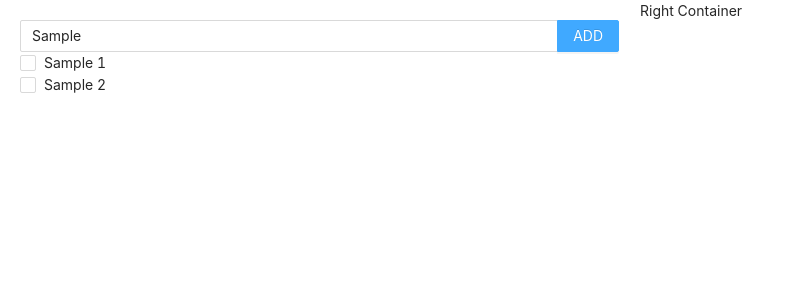
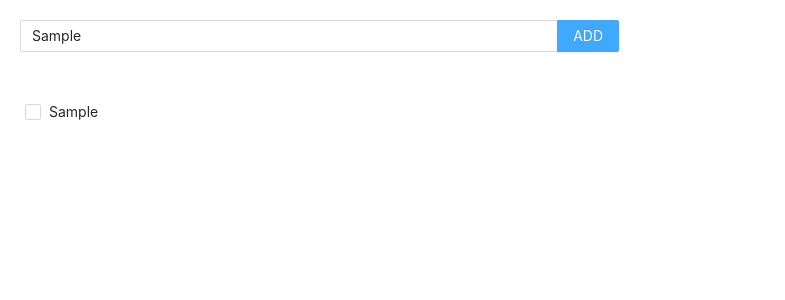
Before and after one commit to mun-sathish/besant-reactjs-tutorial, a React (Create React App) app: page / in a window 1280 px wide. Both pictures are taken after typing "Sample" into the empty fields and a click on the button "ADD". Shown: the top 300 px of the page, without its empty margins (0-785 px from the left). Built offline with nearby package versions, Linux system fonts and the light colour scheme.

Commit message:
Todo App Completed

```diff
--- a/src/todo-app/src/components/list-pending-todos/index.js
+++ b/src/todo-app/src/components/list-pending-todos/index.js
@@ -1,35 +1,25 @@
 import React, { Component } from 'react';
 import { Checkbox } from 'antd';
 
-const testData = [
-    {
-        id: 123,
-        text: "Sample 1",
-        isTaskCompleted: false
-    },
-    {
-        id: 436,
-        text: "Sample 2",
-        isTaskCompleted: false
-    },
-    {
-        id: 456894,
-        text: "Sample 3",
-        isTaskCompleted: true
-    }
-]
-
 export default class ListPendingTodos extends Component {
     render() {
-        // const todos = this.props.todos.filter(item => item.isTaskCompleted === false);
-        const todos = testData.filter(item => item.isTaskCompleted === false);
+        const todos = this.props.todos.filter(item => this.props.isViewOnly ? item.isTaskCompleted === true : item.isTaskCompleted === false);
 
         const PendingList = todos.map(item => {
-            return (
-                <div>
-                    <Checkbox key={item.id} onChange={(e) => this.props.completeTask(item.id)}>{item.text}</Checkbox>
-                </div>
-            );
+            if (this.props.isViewOnly) {
+                return (
+                    <div>
+                        <Checkbox disabled defaultChecked style={{ margin: '5px', textDecoration: 'line-through' }} key={item.id}>{item.text}</Checkbox>
+                    </div>
+                );
+            } else {
+                return (
+                    <div>
+                        <Checkbox style={{ margin: '5px' }} key={item.id} onChange={(e) => this.props.completeTask(item.id)}>{item.text}</Checkbox>
+                    </div>
+                );
+            }
+
         })
 
         return <div>
--- a/src/todo-app/src/containers/LeftContainer.js
+++ b/src/todo-app/src/containers/LeftContainer.js
@@ -9,9 +9,9 @@ export default class LeftContainer extends Component {
                 <Input.Search
                     placeholder="Add Todo Item"
                     enterButton="ADD"
-                    onSearch={value => console.log(value)}
+                    onSearch={value => value && this.props.addTodo(value)}
                 />
-
+                <br/><br/><br/>
                 <ListPendingTodos todos={this.props.todos} completeTask={this.props.completeTask} />
             </div>
         );
--- a/src/todo-app/src/containers/RightContainer.js
+++ b/src/todo-app/src/containers/RightContainer.js
@@ -1,10 +1,11 @@
 import React, { Component } from 'react';
+import { ListPendingTodos } from '../components';
 
 export default class RightContainer extends Component {
     render() {
         return (
             <div>
-                Right Container
+                <ListPendingTodos todos={this.props.todos} isViewOnly />
             </div>
         );
     }
```
